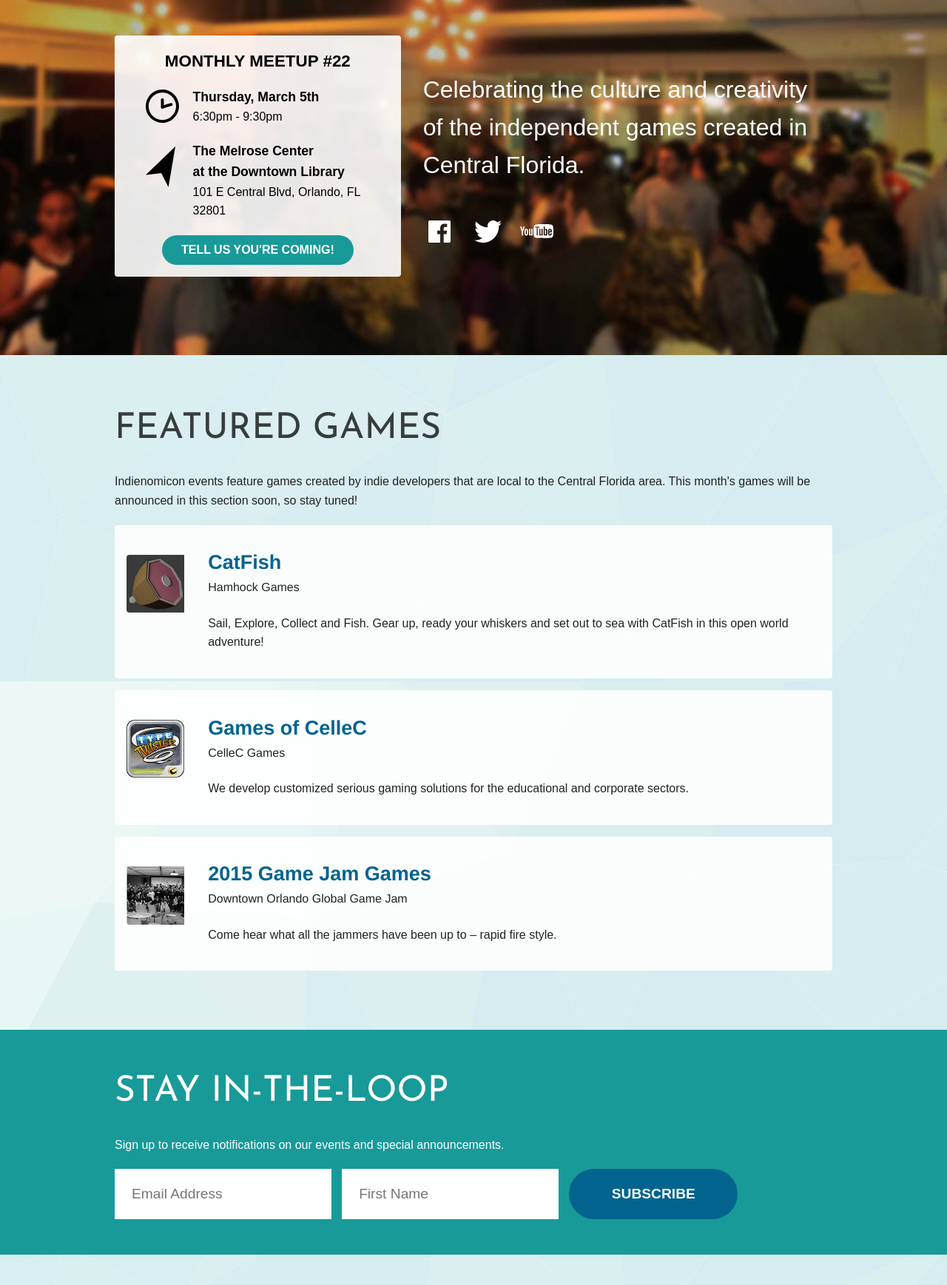
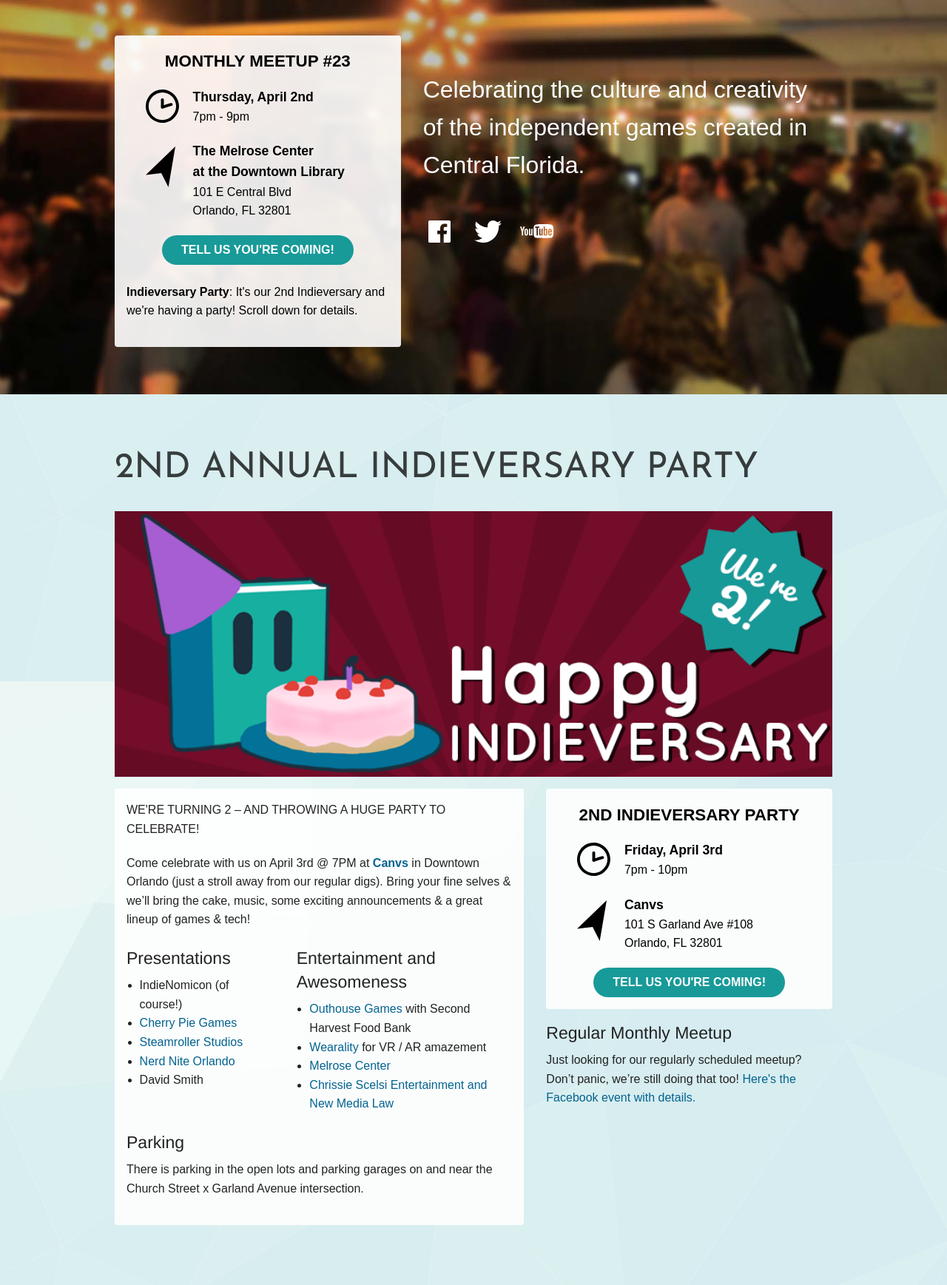
Before and after one commit to nickpettit/indienomicon, a PHP site: page / in a window 1280 px wide. Shown: the part 69-1806 px from the top of the page at 74% size. Run offline with PHP 8.4, Linux system fonts and the light colour scheme; some web fonts are replaced.

Commit message:
Made changes for Indieversary and prepping for WP transition.

```diff
--- a/index.php
+++ b/index.php
@@ -7,10 +7,11 @@
         <div class="row">
           <div class="small-12 medium-5 columns">
             <div class="next-event content-block">
-              <h2 class="event-title">Monthly Meetup #22</h2>
-              <p class="event-date"><strong>Thursday, March 5th</strong><br>6:30pm - 9:30pm</p>
-              <p class="event-loc"><a href="https://www.google.com/maps/place/Melrose+Center+(Inside+of+Orlando+Public+Library)/@28.542464,-81.377149,17z/data=!3m1!4b1!4m2!3m1!1s0x88e77afc378b4f97:0x88eb726c5efaecd4" title="View on Google Maps" target="new"><strong>The Melrose Center <br>at the Downtown Library</strong><br>101 E Central Blvd, Orlando, FL 32801</a></p>
-              <a href="https://www.facebook.com/events/841886379186451/" class="btn event-btn">Tell us you're coming!</a>
+              <h2 class="event-title">Monthly Meetup #23</h2>
+              <p class="event-date"><strong>Thursday, April 2nd</strong><br>7pm - 9pm</p>
+              <p class="event-loc"><a href="https://www.google.com/maps/place/Melrose+Center+(Inside+of+Orlando+Public+Library)/@28.542464,-81.377149,17z/data=!3m1!4b1!4m2!3m1!1s0x88e77afc378b4f97:0x88eb726c5efaecd4" title="View on Google Maps" target="new"><strong>The Melrose Center <br>at the Downtown Library</strong><br>101 E Central Blvd<br>Orlando, FL 32801</a></p>
+              <a href="https://www.facebook.com/events/905048836202780/" class="btn event-btn">Tell us you're coming!</a>
+            <br><p><strong>Indieversary Party</strong>: It's our 2nd Indieversary and we're having a party! Scroll down for details.</p>
             </div>
           </div>
           <div class="small-12 medium-7 columns">
@@ -29,45 +30,106 @@
   </section>
 
 
+  <!-- Indieversary -->
+  <section class="row">
+    <div class="small-12 columns">
+      <h2>2nd Annual Indieversary Party</h2>
+      <img src="img/2nd_indieversary.png" style="width: 100%; margin-bottom:1em;">
+
+      <div class="row">
+        <div class="small-12 medium-7 columns">
+          <div class="content-block">
+
+            <div class="row">
+              <div class="small-12 columns">
+                <p>WE'RE TURNING 2 – AND THROWING A HUGE PARTY TO CELEBRATE!</p>
+                <p>Come celebrate with us on April 3rd @ 7PM at <a href="http://canvs.org/" target="new"><strong>Canvs</strong></a> in Downtown Orlando (just a stroll away from our regular digs). Bring your fine selves &amp; we’ll bring the cake, music, some exciting announcements &amp; a great lineup of games &amp; tech!</p>
+              </div>
+            </div>
+
+
+            <div class="row">
+              <div class="small-12 medium-5 columns">
+                <h4>Presentations</h4>
+                <ul>
+                  <li>IndieNomicon (of course!)</li>
+                  <li><a href="https://www.facebook.com/cherrypiegames" target="new">Cherry Pie Games</a></li>
+                  <li><a href="https://www.facebook.com/SteamrollerStudios" target="new">Steamroller Studios</a></li>
+                  <li><a href="https://www.facebook.com/NerdNiteOrlando" target="new">Nerd Nite Orlando</a></li>
+                  <li>David Smith</li>
+                </ul>
+              </div>
+              <div class="small-12 medium-7 columns">
+                <h4>Entertainment and Awesomeness</h4>
+                <ul>
+                  <li><a href="http://outhousegames.org/" target="new">Outhouse Games</a> with Second Harvest Food Bank</li>
+                  <li><a href="http://wearality.com/" target="new">Wearality</a> for VR / AR amazement</li>
+                  <li><a href="http://tic.ocls.info/" target="new">Melrose Center</a></li>
+                  <li><a href="http://www.scelsilaw.com/" target="new">Chrissie Scelsi Entertainment and New Media Law</a></li>
+                </ul>
+              </div>
+            </div>
+
+            <div class="row">
+              <div class="small-12 columns">
+                <h4>Parking</h4>
+                <p>There is parking in the open lots and parking garages on and near the Church Street x Garland Avenue intersection.</p>
+              </div>
+            </div>
+
+
+          </div>
+        </div>
+
+        <div class="small-12 medium-5 columns">
+
+          <div class="next-event content-block">
+            <h2 class="event-title">2nd Indieversary Party</h2>
+            <p class="event-date"><strong>Friday, April 3rd</strong><br>7pm - 10pm</p>
+            <p class="event-loc"><a href="https://www.google.com/maps/place/Canvs/@28.540941,-81.381257,15z/data=!4m2!3m1!1s0x0:0x7b502da35897a91" title="View on Google Maps" target="new"><strong>Canvs</strong><br>101 S Garland Ave #108<br>Orlando, FL 32801</a></p>
+            <a href="https://www.facebook.com/events/878224582215729/" class="btn event-btn">Tell us you're coming!</a>
+          </div>
+
+          <h4>Regular Monthly Meetup</h4>
+          <p>Just looking for our regularly scheduled meetup? Don’t panic, we’re still doing that too! <a href="http://www.meetup.com/Indienomicon/events/219852556/" target="new">Here's the Facebook event with details.</a></p>
+
+        </div>
+      </div>
+
+
+
+    </div>
+  </section>
+
   <section class="row">
     <div class="small-12 columns">
       <h2>Featured Games</h2>
       <div>
-        <p>Indienomicon events feature games created by indie developers that are local to the Central Florida area. This month's games will be announced in this section soon, so stay tuned!</p>
+        <p>Indienomicon events feature games created by indie developers that are local to the Central Florida area! Here are the games that will be featured at the next monthly meetup.</p>
       </div>
 
 
-
+      <!-- Super Kawaii Turtle Fighter -->
       <div class="game row collapse content-block">
         <div class="small-12 medium-1 columns game-image">
-          <img src="img/games/CatFish_Hamhock.png" alt="Catfish" />
+          <img src="img/games/super_kawaii_turtle_fighter.jpg" alt="Super Kawaii Turtle Fighter" />
         </div>
         <div class="small-12 medium-11 columns">
-          <h3 class="game-title"><a href="https://www.kickstarter.com/projects/hamhockgames/catfish" target="new">CatFish</a></h3>
-          <h4 class="game-maker">Hamhock Games </h4>
-          <p class="game-desc">Sail, Explore, Collect and Fish. Gear up, ready your whiskers and set out to sea with CatFish in this open world adventure!</p>
+          <h3 class="game-title"><a href="https://kawaiiinteractive.wordpress.com/" target="new">Super Kawaii Turtle Fighter</a></h3>
+          <h4 class="game-maker">Kawaii Interactive</h4>
+          <p class="game-desc">Super Kawaii Turtle Fighter is a fast-paced turtle fighting game where players fight in local multiplayer matches with stretchy necks!</p>
         </div>
       </div>
 
+      <!-- Deadwood: The Forgotten Curse -->
       <div class="game row collapse content-block">
         <div class="small-12 medium-1 columns game-image">
-          <img src="img/games/TypeTwister_CelleC.jpg" alt="TypeTwister" />
+          <img src="img/games/deadwood.jpg" alt="Deadwood: The Forgotten Curse" />
         </div>
         <div class="small-12 medium-11 columns">
-          <h3 class="game-title"><a href="http://www.cellecgames.com/" target="new">Games of CelleC</a></h3>
-          <h4 class="game-maker">CelleC Games</h4>
-          <p class="game-desc">We develop customized serious gaming solutions for the educational and corporate sectors.</p>
-        </div>
-      </div>
-
-      <div class="game row collapse content-block">
-        <div class="small-12 medium-1 columns game-image">
-          <img src="img/games/2015DTOGGJ.png" alt="GGJ 2015 Games" />
-        </div>
-        <div class="small-12 medium-11 columns">
-          <h3 class="game-title"><a href="http://orlandogamejam.com/" target="new">2015 Game Jam Games</a></h3>
-          <h4 class="game-maker">Downtown Orlando Global Game Jam</h4>
-          <p class="game-desc">Come hear what all the jammers have been up to – rapid fire style. </p>
+          <h3 class="game-title"><a href="http://deadwoodgame.com/" target="new">Deadwood: The Forgotten Curse</a></h3>
+          <h4 class="game-maker">Steamroller Studios</h4>
+          <p class="game-desc">You play as Lathe, a teenage woodling and an avid inventor. During your adventure you are accompanied by a stone giant named Roguard. Together you must fight back a horde of wooden zombies, better known as “The Deadwood” and stop their curse from spreading through the land of Knottington.</p>
         </div>
       </div>
 
```
Also changed, not shown: games.php (+24 -0 lines), README.md (added), img/2nd_indieversary.png (added), img/games/deadwood.jpg (added), img/games/super_kawaii_turtle_fighter.jpg (added).
